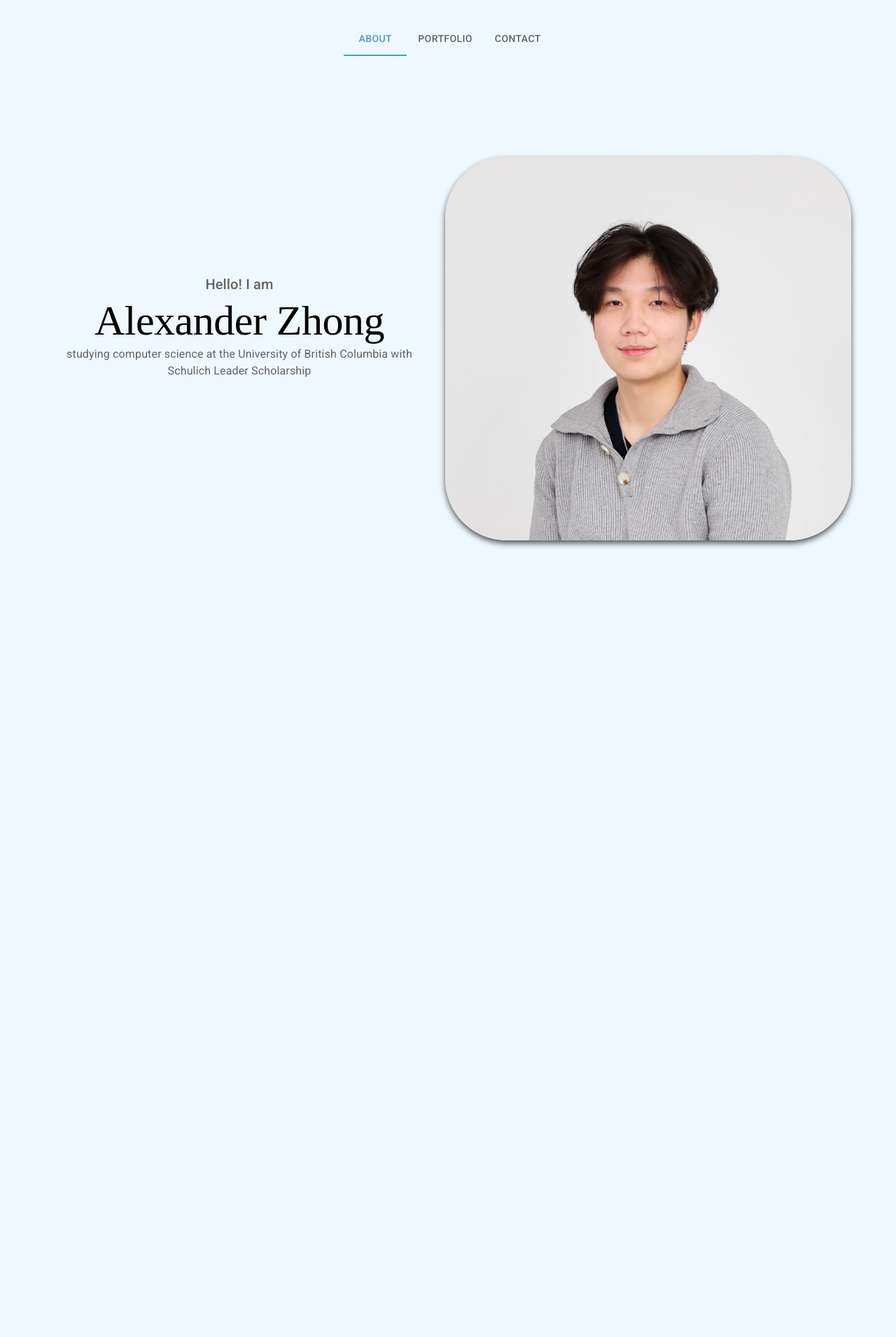
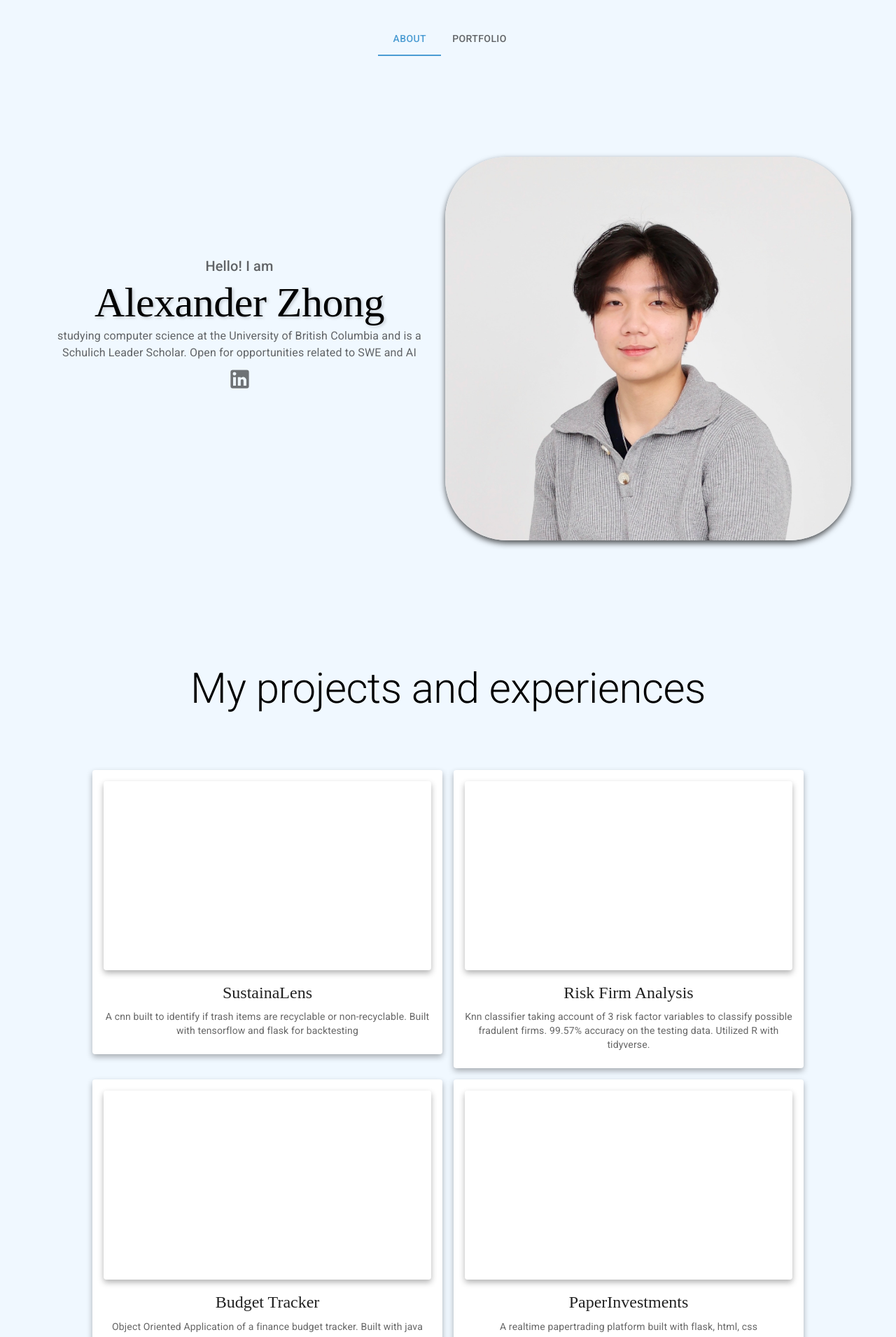
Before and after one commit to alexander-zhong/alexander-zhong.github.io, a React (Vite) app in the folder alexander-zhong/: page / in a window 1280 px wide. Shown: the top 1910 px of the page at 70% size. Before the commit the page ends 820 px from the top, so only its background shows below. Built offline with nearby package versions, Linux system fonts and the light colour scheme.

Commit message:
created the porfolio boxes, fixed the nav bar

```diff
--- a/alexander-zhong/src/App.tsx
+++ b/alexander-zhong/src/App.tsx
@@ -4,12 +4,14 @@ import "./App.css";
 import Nav from "./components/Nav";
 import About from "./sections/About";
 import Menu from "./components/Menu";
+import Portfolio from "./sections/Portfolio";
 
 function App() {
   return (
     <>
       <Menu />
       <About />
+      <Portfolio />
     </>
   );
 }
--- a/alexander-zhong/src/components/Menu.tsx
+++ b/alexander-zhong/src/components/Menu.tsx
@@ -4,12 +4,11 @@ import Tabs from "@mui/material/Tabs";
 import Tab from "@mui/material/Tab";
 
 export default function Menu() {
-  const sections = ["About", "Portfolio", "Contact"];
+  const sections = ["About", "Portfolio"];
   const [value, setValue] = React.useState(0);
 
   const handleChange = (event: React.SyntheticEvent, newValue: number) => {
     setValue(newValue);
-
     const sectionId = sections[newValue];
     const sectionElement = document.getElementById(sectionId.toLowerCase());
     if (sectionElement) {
@@ -18,8 +17,15 @@ export default function Menu() {
   };
 
   return (
-    <div className="sticky">
-      <Box sx={{ width: "100%", bgcolor: "#F0F8FF" }}>
+    <Box
+      sx={{
+        width: "100%",
+        position: "sticky",
+        top: 0,
+        zIndex: 1000,
+        bgcolor: "transparent",
+      }}
+    >
       <Tabs
         value={value}
         onChange={handleChange}
@@ -33,6 +39,5 @@ export default function Menu() {
         ))}
       </Tabs>
     </Box>
-    </div>
   );
 }
--- /dev/null
+++ b/alexander-zhong/src/components/Project.tsx
@@ -0,0 +1,48 @@
+import React from "react";
+import Card from "@mui/material/Card";
+import CardActions from "@mui/material/CardActions";
+import CardContent from "@mui/material/CardContent";
+import CardMedia from "@mui/material/CardMedia";
+import Button from "@mui/material/Button";
+import Typography from "@mui/material/Typography";
+
+interface ProjectProps {
+  projectName: string;
+  projectImage: string;
+  projectDescription: string;
+}
+
+const Project: React.FC<ProjectProps> = ({
+  projectName,
+  projectImage,
+  projectDescription,
+}) => {
+  return (
+    <Card sx={{ width: 500, boxShadow: "0 4px 8px rgba(0, 0, 0, 0.3)" }}>
+      <CardContent>
+        <CardMedia
+          sx={{
+            height: 270,
+            boxShadow: "0 4px 8px rgba(0, 0, 0, 0.3)",
+            borderRadius: 1,
+          }}
+          image={projectImage}
+          title={projectName}
+        />
+        <Typography
+          gutterBottom
+          variant="h5"
+          component="div"
+          sx={{ mt: 2, fontFamily: "bold" }}
+        >
+          {projectName}
+        </Typography>
+        <Typography variant="body2" color="text.secondary">
+          {projectDescription}
+        </Typography>
+      </CardContent>
+    </Card>
+  );
+};
+
+export default Project;
--- a/alexander-zhong/src/sections/About.tsx
+++ b/alexander-zhong/src/sections/About.tsx
@@ -1,10 +1,12 @@
-import { Box, Container, Typography } from "@mui/material";
+import { Box, Container, IconButton, Typography } from "@mui/material";
 import { Link } from "react-scroll";
 import img from "../assets/picture.jpg";
+import LinkedInIcon from "@mui/icons-material/LinkedIn";
 
 function About() {
   return (
     <>
+      <span id="about"></span>
       <div className="mt-32">
         <Container
           sx={{
@@ -28,14 +30,21 @@ function About() {
             <Typography
               variant="h2"
               component="div"
-              sx={{ fontFamily: "bold" }}
+              sx={{
+                fontFamily: "bold",
+                textShadow: "2px 2px 4px rgba(0, 0, 0, 0.18)",
+              }}
             >
               Alexander Zhong
             </Typography>
             <Typography variant="body1" color="textSecondary">
               studying computer science at the University of British Columbia
-              with Schulich Leader Scholarship
+              and is a Schulich Leader Scholar. Open for opportunities related
+              to SWE and AI
             </Typography>
+            <IconButton href="https://www.linkedin.com/in/alexanderzhong/">
+              <LinkedInIcon fontSize="large" />
+            </IconButton>
           </Box>
           <Box
             component="img"
--- a/alexander-zhong/src/sections/Portfolio.tsx
+++ b/alexander-zhong/src/sections/Portfolio.tsx
@@ -1,7 +1,67 @@
+import { Container, Typography } from "@mui/material";
+import Grid from "@mui/material/Grid";
 import React from "react";
+import Project from "../components/Project";
+
+interface ProjectProps {
+  projectName: string;
+  projectImage: string;
+  projectDescription: string;
+}
+
+const Projects: ProjectProps[] = [
+  {
+    projectName: "SustainaLens",
+    projectImage: "",
+    projectDescription:
+      "A cnn built to identify if trash items are recyclable or non-recyclable. Built with tensorflow and flask for backtesting",
+  },
+  {
+    projectName: "Risk Firm Analysis",
+    projectImage: "",
+    projectDescription:
+      "Knn classifier taking account of 3 risk factor variables to classify possible fradulent firms. 99.57% accuracy on the testing data. Utilized R with tidyverse.",
+  },
+  {
+    projectName: "Budget Tracker",
+    projectImage: "",
+    projectDescription:
+      "Object Oriented Application of a finance budget tracker. Built with java swing.",
+  },
+  {
+    projectName: "PaperInvestments",
+    projectImage: "",
+    projectDescription:
+      "A realtime papertrading platform built with flask, html, css",
+  },
+  {
+    projectName: "Tic-Tac-Toe Robot",
+    projectImage: "",
+    projectDescription:
+      "Unbeatable opponent implmented with minimax algorithm with incorporation of alpha-beta pruning and depth-limit minimax for user adjustment of difficulty levels. Built with python and pygame.",
+  },
+];
 
 const Portfolio = () => {
-  return <div>Portfolio</div>;
+  return (
+    <>
+      <span id="portfolio"></span>
+      <Container sx={{ mt: 20 }}>
+        <Typography variant="h2">My projects and experiences</Typography>
+        <Grid container spacing={2} justifyContent="center" sx={{ mt: 8 }}>
+          {Projects.map((pj) => (
+            <Grid item>
+              <Project
+                projectName={pj.projectName}
+                projectDescription={pj.projectDescription}
+                projectImage={pj.projectImage}
+              />
+            </Grid>
+          ))}
+        </Grid>
+      </Container>
+    </>
+  );
 };
 
 export default Portfolio;
```
Also changed, not shown: alexander-zhong/src/assets/projectPictures/Screenshot 2024-07-26 at 3.46.23 PM.png (added), 1 other file (tests, documents, lock files or other folders). Lines whose indentation alone changed are shown as unchanged.
